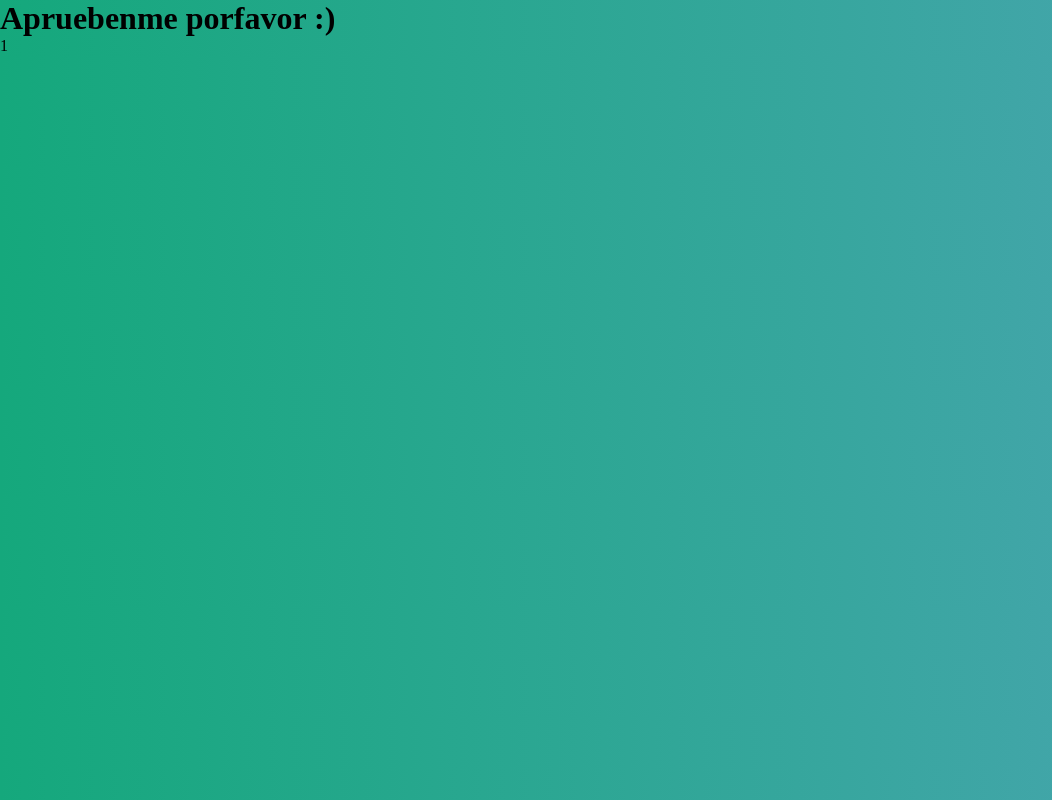
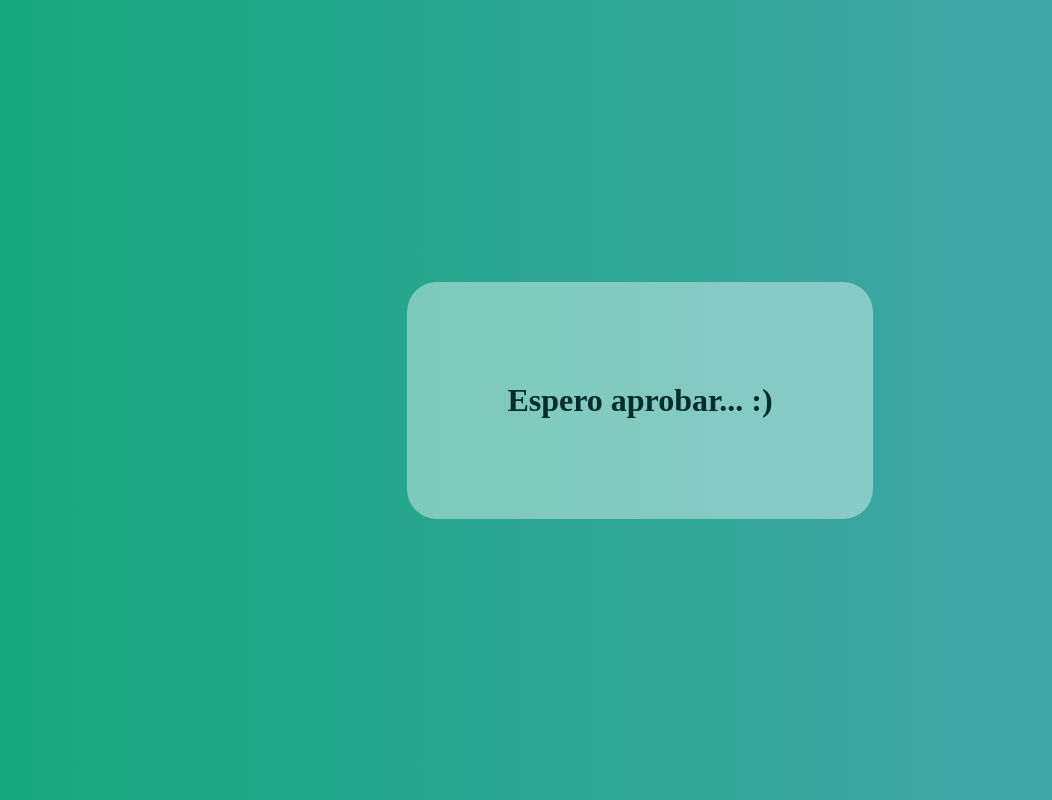
Before and after one commit to Andy-Vallejos/EvaluacionFinalGit, a plain HTML site: page index.html in a window 1280 px wide. Shown: the whole page, without its empty margins (0-1052 px from the left). Drawn offline with Linux system fonts and the light colour scheme.

Commit message:
Centramos el comentario y cambiamos el color de la letra

```diff
--- a/index.css
+++ b/index.css
@@ -5,5 +5,17 @@
 }
 
 body{
+    width: 100%;
+    height: 100vh;
     background-image: linear-gradient(to right, rgb(21, 168, 124), rgb(74, 165, 177));
+    display: flex;
+    align-items: center;
+    justify-content: center;
 }
+
+.coment{
+    background: rgb(255, 255, 255,.4);
+    padding: 100px;
+    border-radius: 30px;
+    color: rgb(3, 44, 49);
+}
--- a/index.html
+++ b/index.html
@@ -8,6 +8,8 @@
     <link rel="stylesheet" href="index.css">
 </head>
 <body>
-    <h1>Apruebenme porfavor :)</h1>
+    <div class="coment">
+        <h1>Espero aprobar... :) </h1>
+    </div>
 </body>
-</html>1
+</html>
```
